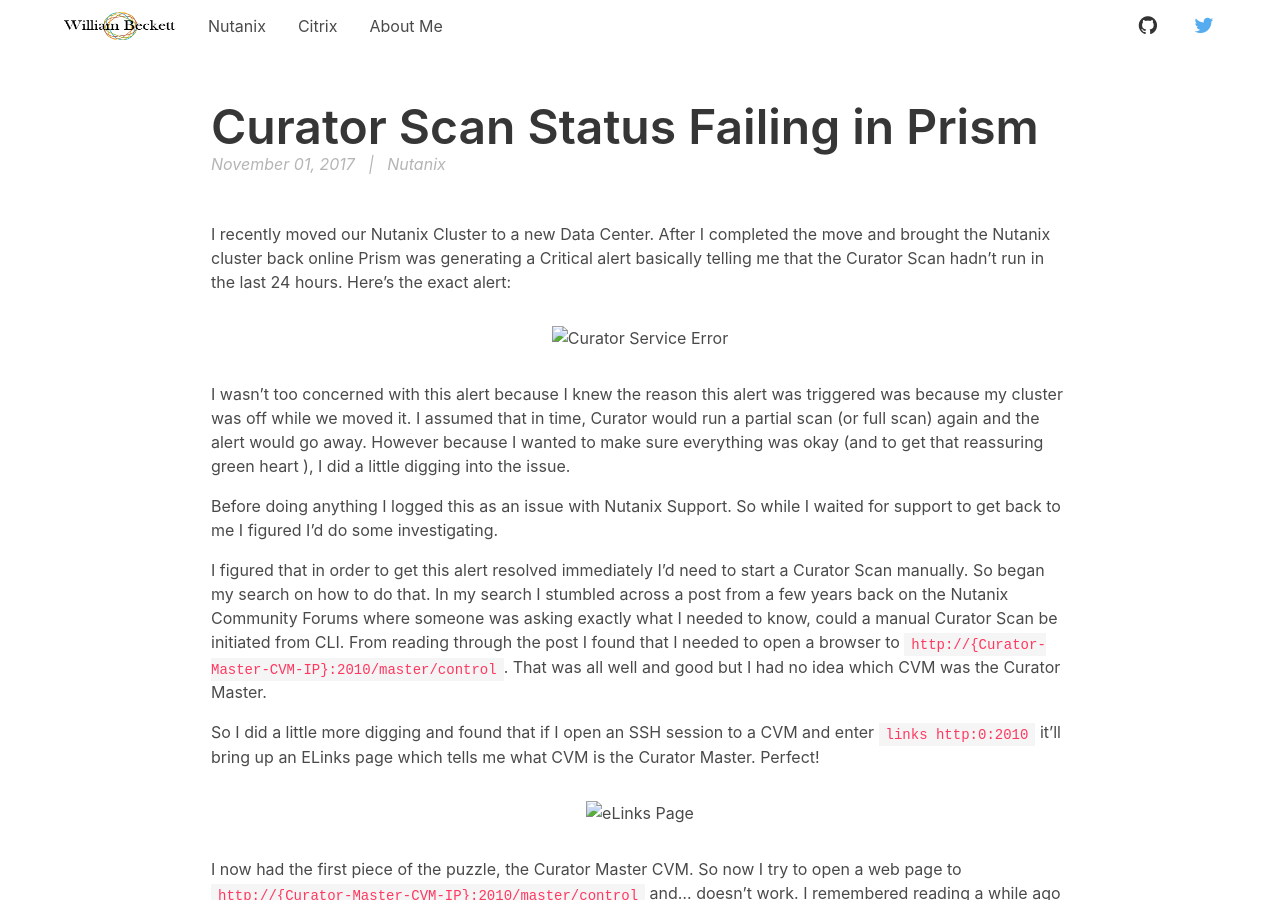
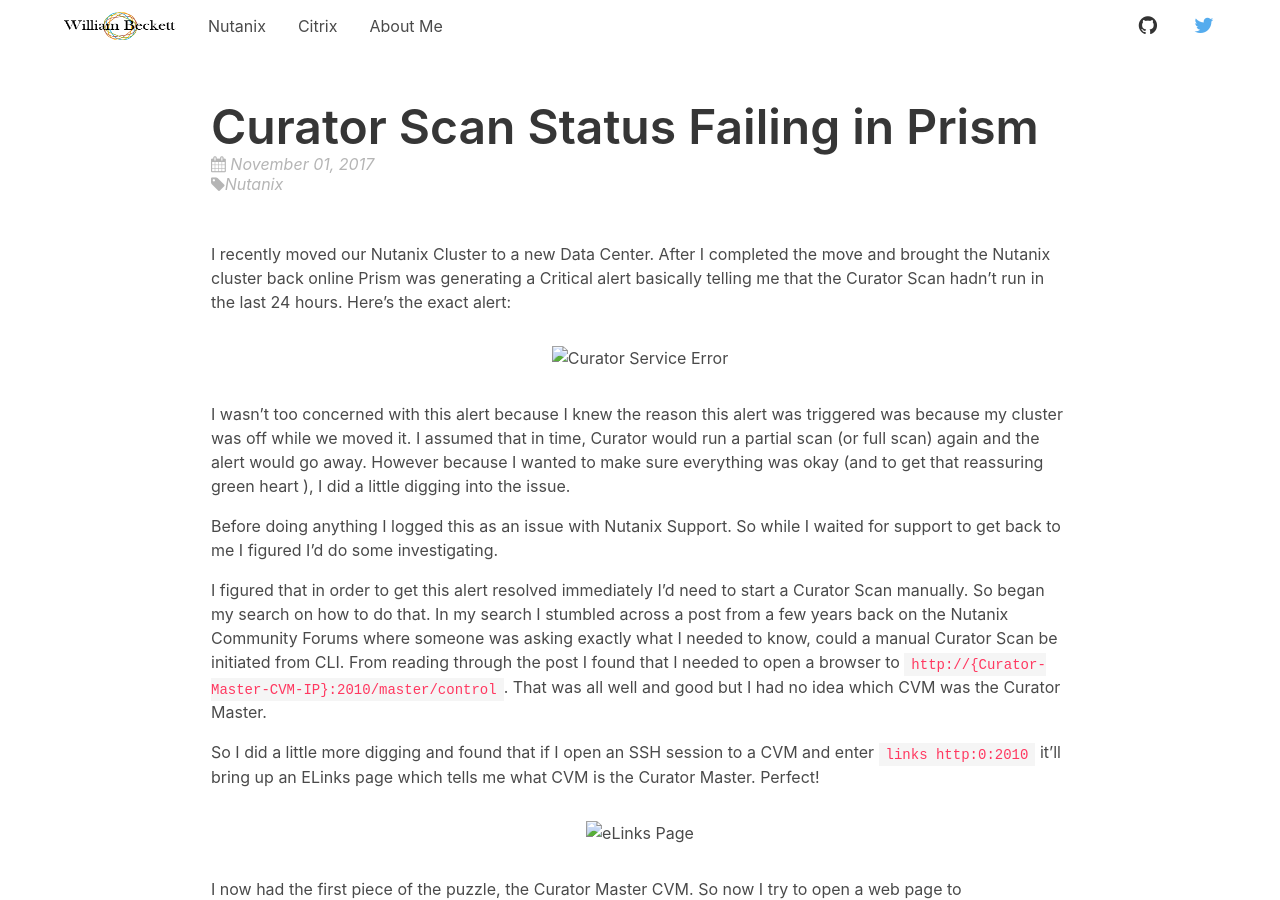
Before and after one commit to wjbeckett/blog, a Jekyll site: the page built from index.html, in a window 1280 px wide and 900 px high. Built offline with Jekyll 4.4.1, drawn with Linux system fonts in a browser that asks for light colours; comment, search, counter and statistics services are not loaded; some of the changed text lies outside the part shown.

Commit message:
Added fa icons to posts and index

```diff
--- a/index.html
+++ b/index.html
@@ -19,12 +19,13 @@
           </p>
         </a>
         <div class="subtitle is-6 has-text-grey-light">
-          <em datetime="{{ post.date | date_to_xmlschema }}">
-            {{ post.date | date: '%B %d, %Y' }} &nbsp; | &nbsp;
+          <span class="fa fa-sm fa-calendar"></span><em datetime="{{ post.date | date_to_xmlschema }}">
+            {{ post.date | date: '%B %d, %Y' }}
           </em>
+<br/>
           {% for category in post.categories %}
           <a class="has-text-grey-light is-capitalized" href="/category/{{ category }}">
-            <em>{{ category }}</em>
+            <span class="fa fa-sm fa-tag"></span><em>{{ category }}</em>
           </a>
           {% endfor %}
       </div>
```
Also changed, not shown: _layouts/post.html (+4 -3 lines).
